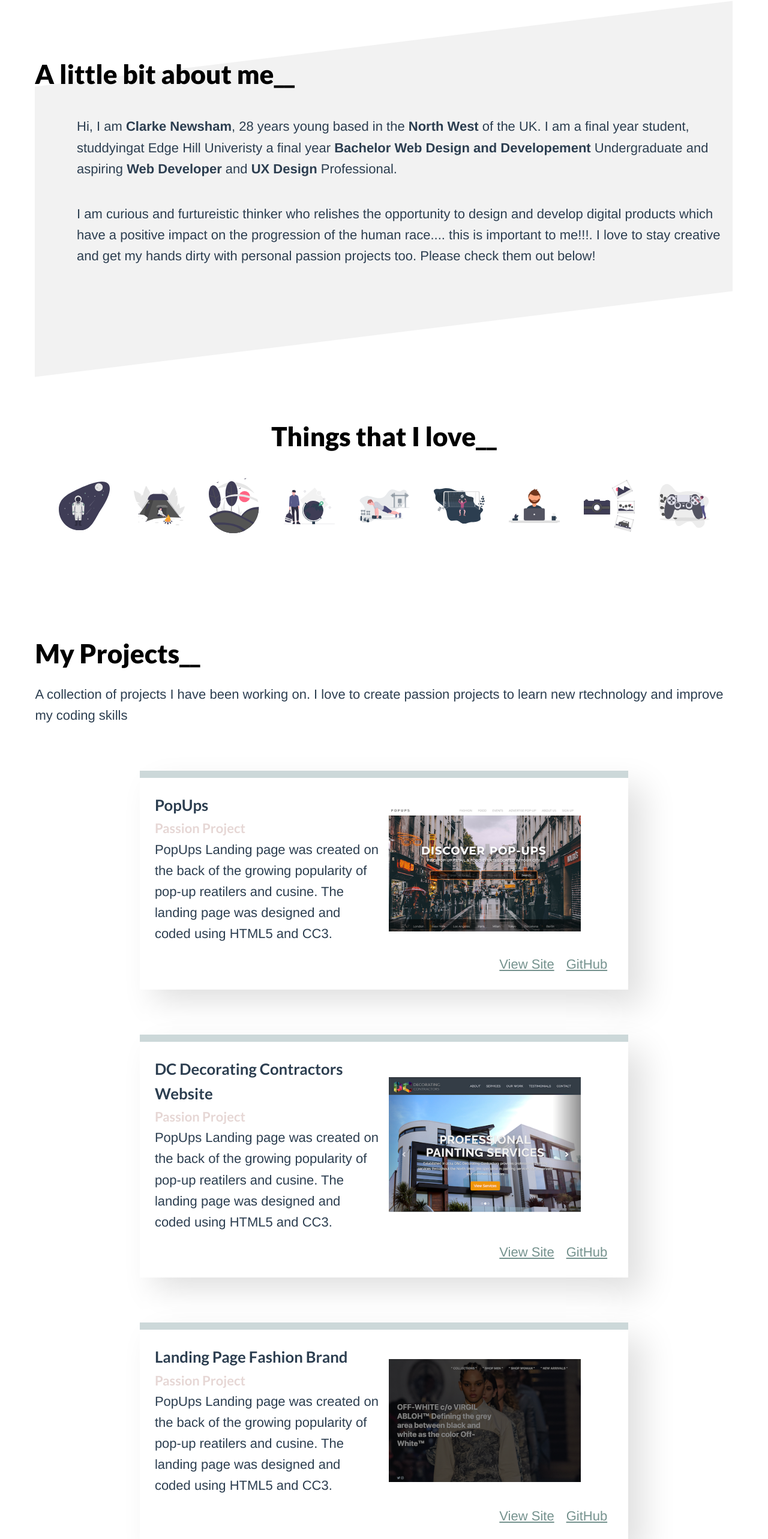
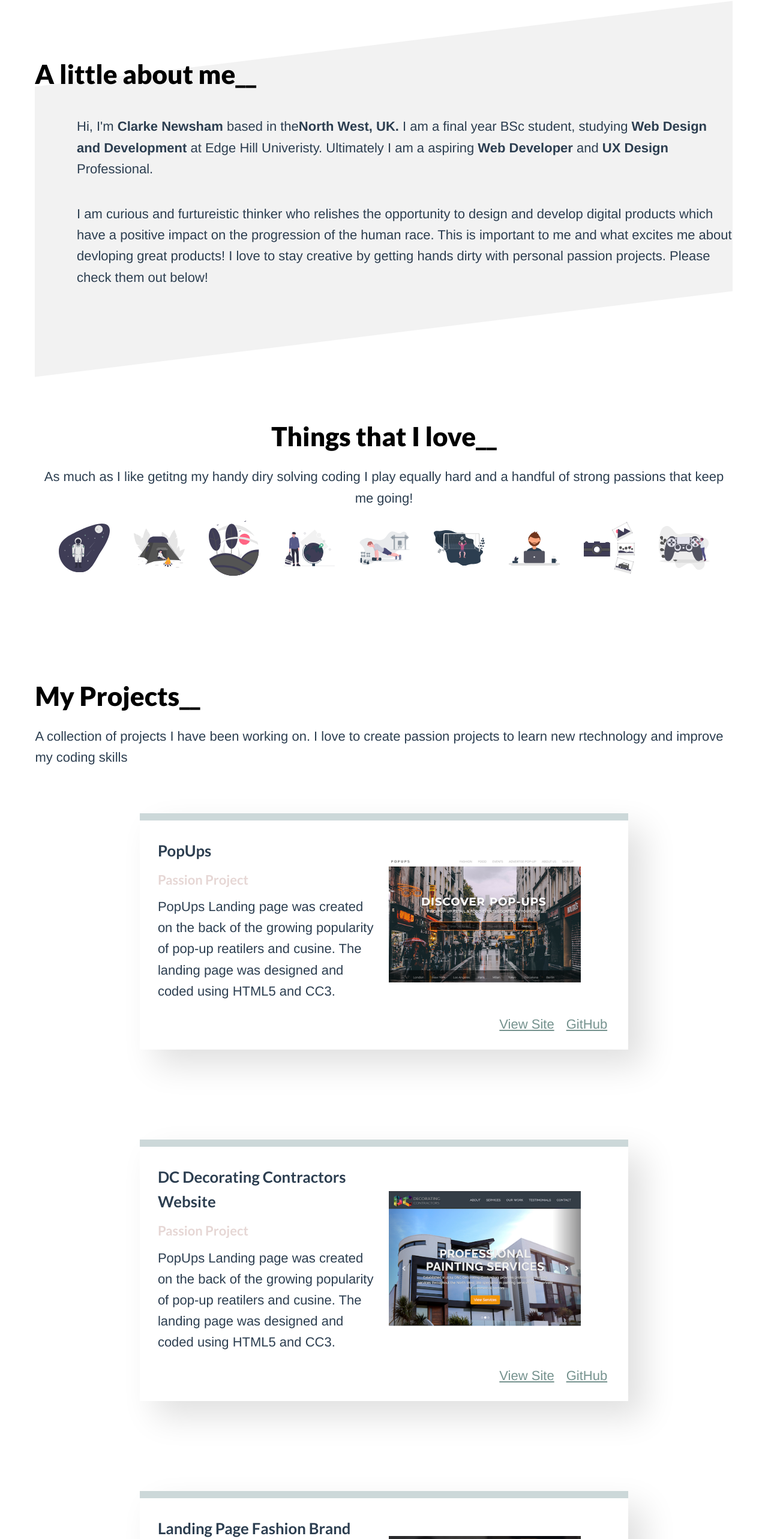
Before and after one commit to clarkenewsh/portfolio-site, a Vue app: page / in a window 1280 px wide. Shown: the part 974-3540 px from the top of the page at 60% size. Built offline with nearby package versions, Linux system fonts and the light colour scheme.

Commit message:
hobby component body copy text styles

```diff
--- a/src/components/About.vue
+++ b/src/components/About.vue
@@ -2,14 +2,13 @@
   <section id="about">
     <div class="diagonal-box">
       <div class="content">
-        <h2>A little bit about me__</h2>
-        <p>Hi, I am <strong>Clarke Newsham</strong>, 28 years young based in the <strong>North West</strong> of the UK.
-          I am a final year student, studdyingat Edge Hill Univeristy a final year<strong> Bachelor Web Design and
-            Developement</strong> Undergraduate and aspiring<strong> Web Developer</strong> and <strong> UX
+        <h2>A little about me__</h2>
+        <p>Hi, I'm <strong>Clarke Newsham</strong> based in the<strong>North West, UK.</strong>
+          I am a final year BSc student, studying <strong>Web Design and Development</strong> at Edge Hill Univeristy. Ultimately I am a aspiring<strong> Web Developer</strong> and <strong> UX
             Design</strong> Professional.</p>
         <p>I am curious and furtureistic thinker who relishes the opportunity to design and develop digital products
-          which have a positive impact on the progression of the human race.... this is important to me!!!. I love to
-          stay creative and get my hands dirty with personal passion projects too. Please check them out below!</p>
+          which have a positive impact on the progression of the human race. This is important to me and what excites me about devloping great products! I love to
+          stay creative by getting hands dirty with personal passion projects. Please check them out below!</p>
       </div>
     </div>
 
--- a/src/components/Hobbies.vue
+++ b/src/components/Hobbies.vue
@@ -1,6 +1,7 @@
 <template>
     <section id="hobbies">
         <h2>Things that I love__</h2>
+        <p>As much as I like getitng my handy diry solving coding I play equally hard and a handful of strong passions that keep me going!</p>
         <ul>
             <li><svg id="e2652d7b-d014-44e7-aeea-709bf92e6067" data-name="Layer 1" xmlns="http://www.w3.org/2000/svg"
                     xmlns:xlink="http://www.w3.org/1999/xlink" width="853.29744" height="818"
--- a/src/components/Projects.vue
+++ b/src/components/Projects.vue
@@ -2,7 +2,8 @@
   <section id="projects">
     <h2>My Projects__</h2>
     <p>A collection of projects I have been working on. I love to create passion projects to learn new rtechnology and improve my coding skills</p>
-    <figure class="feature-card">
+    <div class="cards">
+      <figure class="feature-card">
       <div>
         <h3 class="project-title">PopUps</h3>
         <h4 class="project-sub-title">Passion Project</h4>
@@ -116,6 +117,7 @@
 
       </div>
     </figure>
+    </div>
   </section>
 </template>
 
@@ -131,6 +133,7 @@
   grid-column: 2;
 }
 
+
 .feature-card {
   box-shadow: 26px 26px 52px #e0e0e0, -26px -26px 52px #ffffff;
   padding: 15px;
@@ -140,7 +143,10 @@
   display: grid;
   grid-template-columns: 1fr;
   grid-gap: 15px;
+}
 
+.feature-card div > * {
+  padding: 5px;
 }
 
 .project-cta {
@@ -168,10 +174,10 @@ img {
 
 
   @media only screen and (min-width: 768px) {
-    #projects {
-
+    .cards {
+      display: grid;
+      grid-template-columns: ;
     }
-
     .feature-card {
       grid-template-columns: 1fr 1fr;
       padding: 25px;
```
